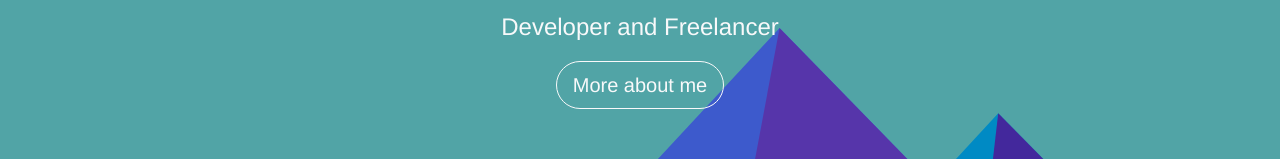
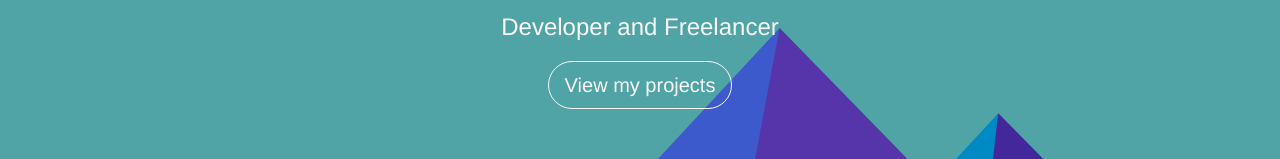
Before and after one commit to eriq123/portfolio-vuecli-v1, a Vue app: page / in a window 1280 px wide. Shown: the part 372-531 px from the top of the page. Built offline with nearby package versions, Linux system fonts and the light colour scheme.

Commit message:
change introduction button to scroll to projects

```diff
--- a/src/components/Introduction.vue
+++ b/src/components/Introduction.vue
@@ -13,10 +13,10 @@
           pill
           variant="outline-light"
           size="lg"
-          to="#about"
-          v-scroll-to="'#about'"
+          to="#projects"
+          v-scroll-to="'#projects'"
         >
-          More about me
+          View my projects
         </b-button>
       </b-jumbotron>
     </b-container>
```
